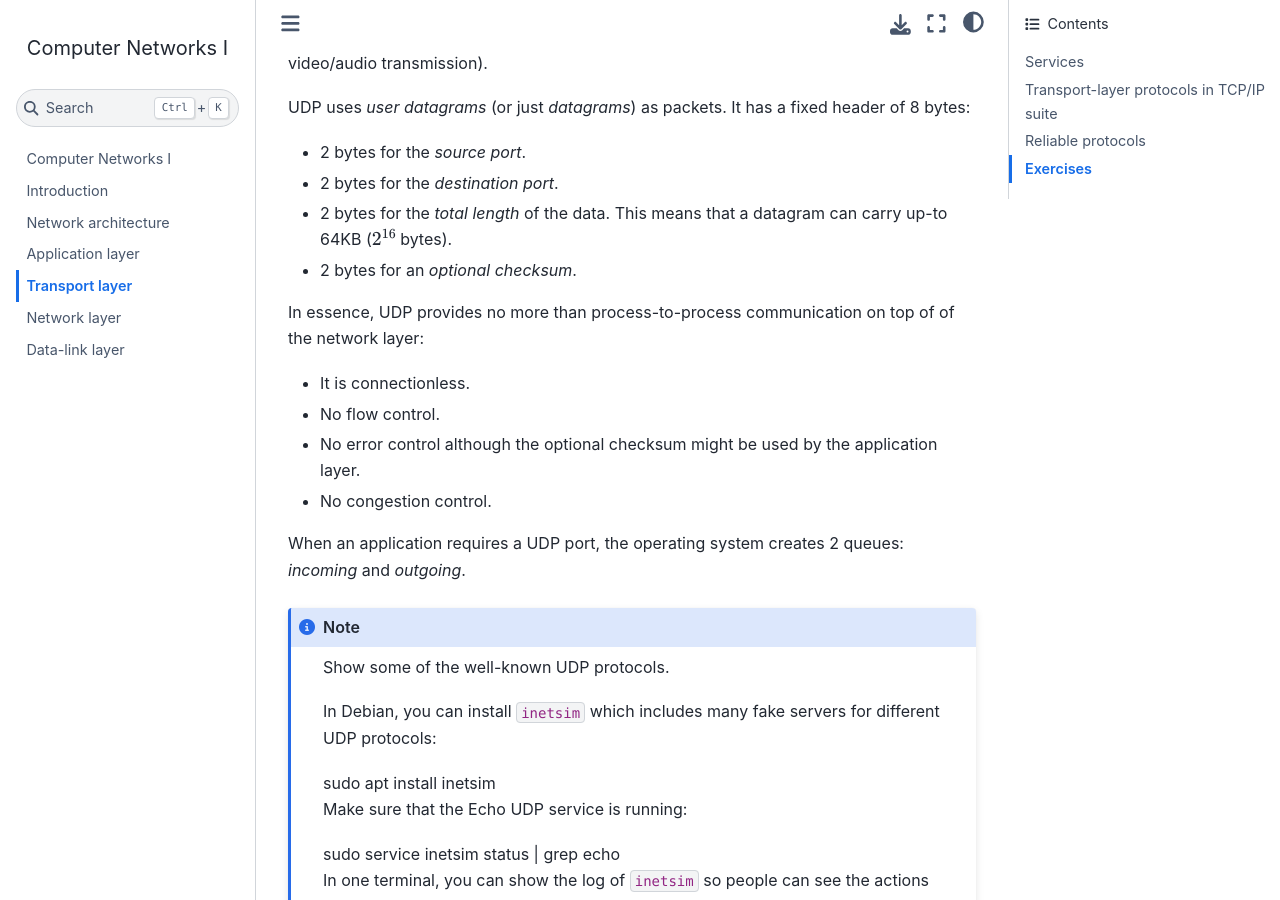
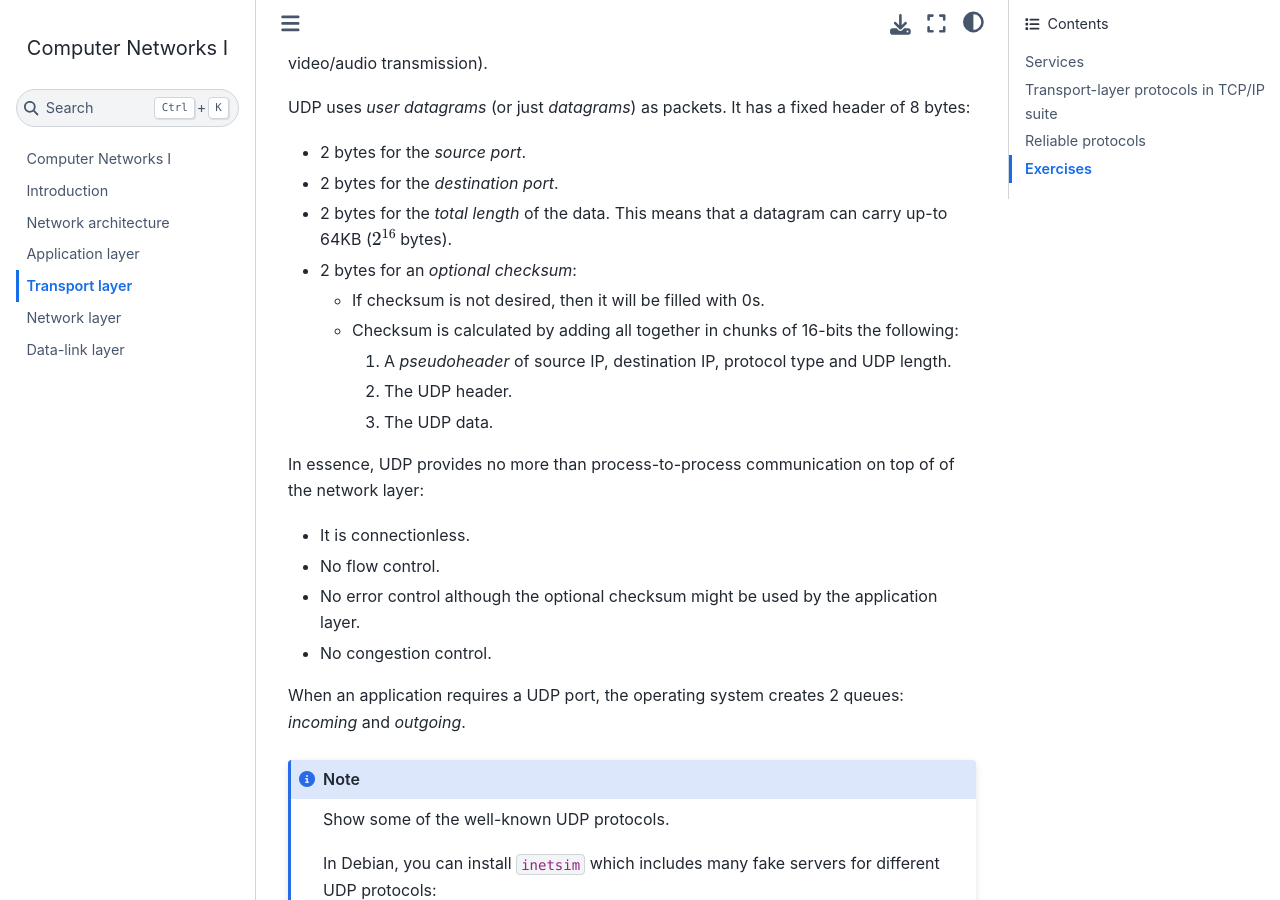
Before and after one commit to cletomartin/redes1, a Jupyter Book: the page built from transport.md, in a window 1280 px wide and 900 px high, scrolled down 5864 px. Built offline with Jupyter Book 1.0.4 settings and Sphinx 7.4.7 and the Sphinx Book theme 1.1.4, drawn with Linux system fonts in a browser that asks for light colours.

Commit message:
more-stuff

```diff
--- a/transport.md
+++ b/transport.md
@@ -195,7 +195,12 @@ It has a fixed header of 8 bytes:
 - 2 bytes for the _destination port_.
 - 2 bytes for the _total length_ of the data.
   This means that a datagram can carry up-to 64KB ($2^{16}$ bytes).
-- 2 bytes for an _optional checksum_.
+- 2 bytes for an _optional checksum_:
+  - If checksum is not desired, then it will be filled with 0s.
+  - Checksum is calculated by adding all together in chunks of 16-bits the following:
+    1. A _pseudoheader_ of source IP, destination IP, protocol type and UDP length.
+	1. The UDP header.
+	1. The UDP data.
 
 In essence, UDP provides no more than process-to-process communication on top of of the network layer:
 
```
Also changed, not shown: 1 other file.
